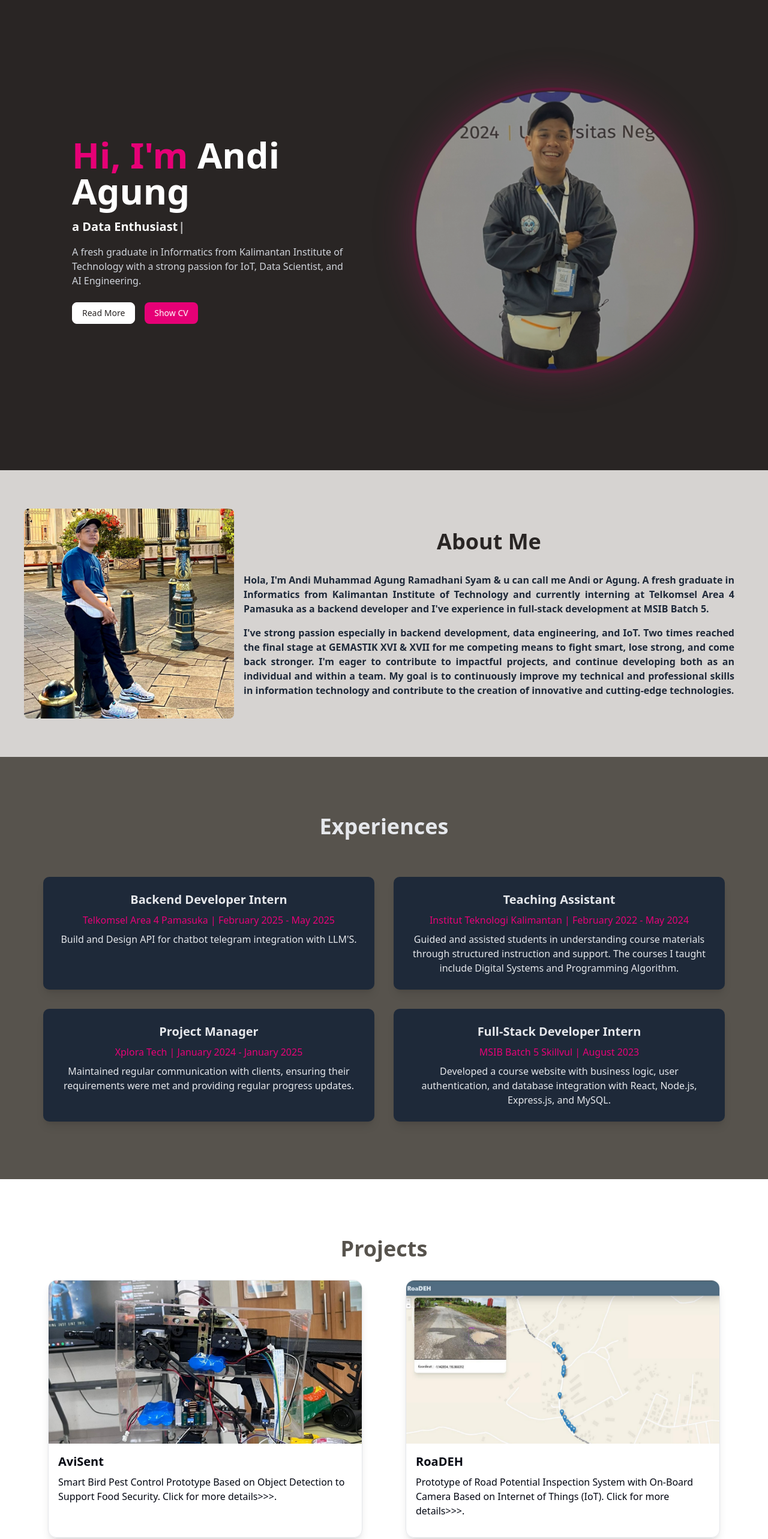
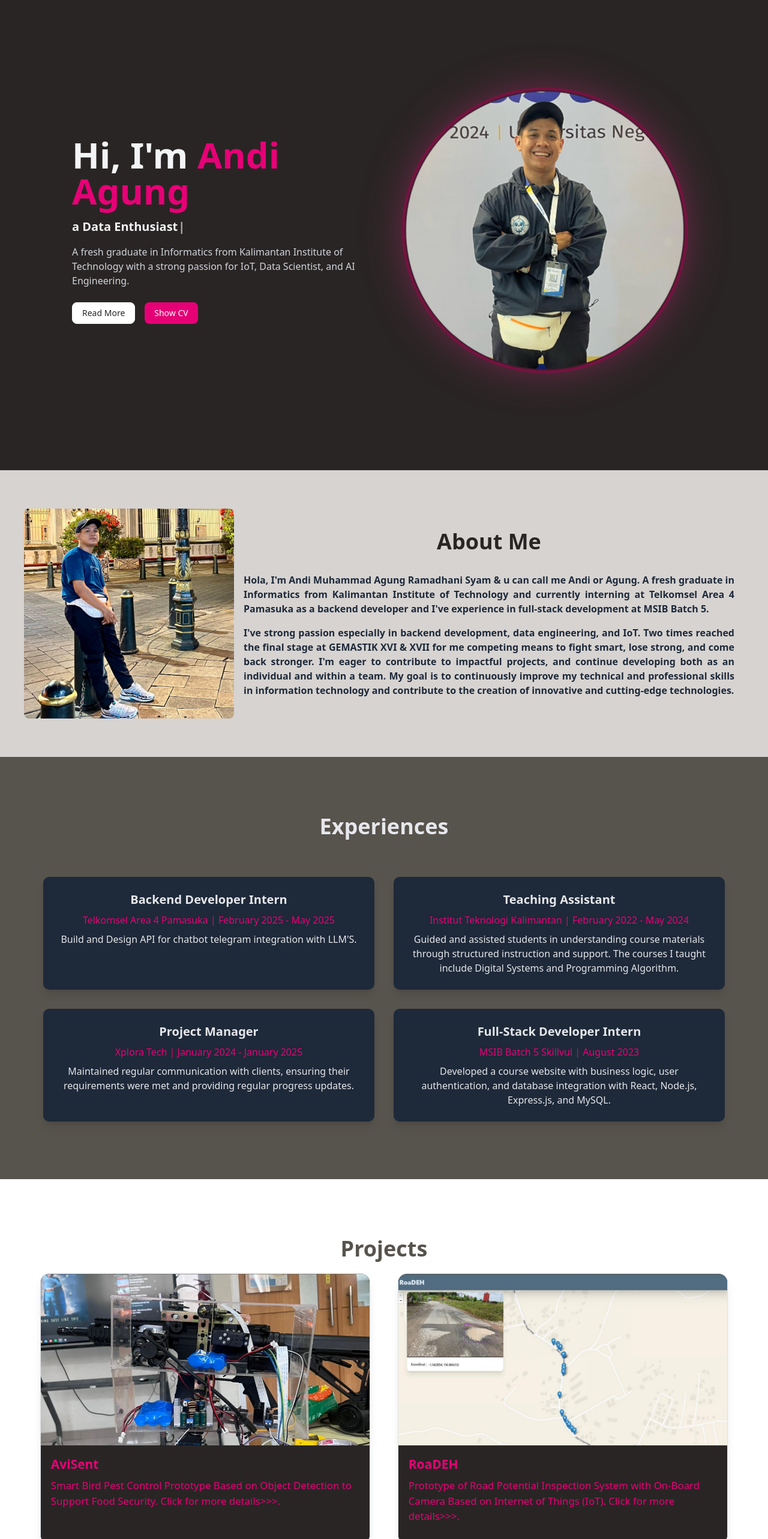
Before and after one commit to possible112/portfolio-pribadi, a Next.js app: page / in a window 1280 px wide. Shown: the part 80-2646 px from the top of the page at 60% size. Built offline with nearby package versions, Linux system fonts and the light colour scheme.

Commit message:
update 2.0

```diff
--- a/src/app/globals.css
+++ b/src/app/globals.css
@@ -23,20 +23,31 @@ html {
 @keyframes pulseRing {
   0% {
     transform: scale(1);
-    opacity: 0.5;
+    opacity: 1.0;
   }
   50% {
     transform: scale(1.2);
-    opacity: 0.7;
+    opacity: 1.7;
   }
   100% {
     transform: scale(1);
-    opacity: 0.5;
+    opacity: 1.5;
   }
 }
 
 .animate-pulse-ring {
   animation: pulseRing 5s infinite;
+}
+
+/* Navbar yang responsif untuk perangkat lebih kecil */
+@media screen and (max-width: 767px) {
+  .navbar-links {
+    display: none; /* Menyembunyikan menu di perangkat mobile */
+  }
+
+  .navbar-hamburger {
+    display: block; /* Menampilkan tombol hamburger */
+  }
 }
 
 
--- a/src/app/page.tsx
+++ b/src/app/page.tsx
@@ -10,14 +10,14 @@ export default function Home() {
   return (
     <main className="w-full">
       {/* Hero Section */}
-      <section id="hero" className="min-h-screen w-full flex items-center justify-center bg-stone-800 text-white px-6">
-        <div className="w-full grid md:grid-cols-2 gap-25 items-center py-16 md:px-24">
-          {/* Kiri: Text */}
-          <div className="space-y-4">
-            <h1 className="text-4xl md:text-6xl font-bold">
-              <span className="text-pink-600">Hi, I&apos;m</span> Andi Agung
+      <section id="hero" className="min-h-screen w-full flex flex-col md:flex-row items-center justify-center bg-stone-800 text-white px-6">
+        <div className="w-full grid md:grid-cols-2 gap-8 items-center py-16 md:px-24">
+          {/* Left: Text */}
+          <div className="space-y-4 text-center md:text-left">
+            <h1 className="text-pink-600 text-4xl md:text-6xl font-bold">
+              <span className="text-gray-100">Hi, I&apos;m</span> Andi Agung
             </h1>
-            <h2 className="text-lg md:text-xl font-semibold text-white">
+            <h2 className="text-lg md:text-xl font-semibold text-gray-100">
               <Typewriter
                 options={{
                   strings: ['a Backend Developer', 'a Data Enthusiast', 'an IoT Explorer'],
@@ -32,7 +32,7 @@ export default function Home() {
               A fresh graduate in Informatics from Kalimantan Institute of Technology
               with a strong passion for IoT, Data Scientist, and AI Engineering.
             </p>
-            <div className="flex gap-4 pt-2">
+            <div className="flex gap-4 pt-2 justify-center md:justify-start">
               <a href="#about">
                 <Button variant="outline" className="border-white text-stone-800 hover:bg-stone-400 hover:text-[#282c54]">
                   Read More
@@ -51,9 +51,9 @@ export default function Home() {
             </div>
           </div>
 
-          {/* Kanan: Foto */}
-          <div className="relative flex justify-center items-center">
-            <div className="relative w-[350px] h-[350px] md:w-[400px] md:h-[400px] rounded-full shadow-[0_0_60px_#7b2a50] ring-4 ring-pink-800/50 ring-offset-2 ring-offset-[#3f1d2d] animate-pulse-ring">
+          {/* Right: Image */}
+          <div className="relative flex justify-center items-center mt-8 md:mt-0">
+            <div className="relative w-[250px] h-[250px] md:w-[400px] md:h-[400px] rounded-full shadow-[0_0_60px_#7b2a50] ring-4 ring-pink-800/50 ring-offset-2 ring-offset-[#3f1d2d] animate-pulse-ring">
               <Image
                 src="/profile.jpg"
                 alt="Andi Agung"
@@ -161,7 +161,7 @@ export default function Home() {
             link="https://drive.google.com/file/d/10Yd6-s-4xo1D6irG9hrXxuOYAVce5Kve/view?usp=sharing"
           />
           <ProjectCard
-            title="Program Switchbox Geolistrik Berbasis Arduino Mega"
+            title="Geoelectric Switchbox Based on Arduino Mega"
             description="This tool may allow users to easily change the configuration of electrodes connected to a power source or measuring instrument by using switching controlled by the Arduino Mega. Click for more details>>>."
             imageUrl="/switchbox.png"
             link="https://drive.google.com/file/d/11JDK1mbTbwFXzQv4OIiqh64WWDp3sklo/view?usp=sharing"
--- a/src/components/Navbar.tsx
+++ b/src/components/Navbar.tsx
@@ -1,13 +1,21 @@
 'use client';
 
+import { useState } from 'react';
+
 export default function Navbar() {
+  const [menuOpen, setMenuOpen] = useState(false);
+
   return (
-    <nav className="w-full backdrop-blur-2xl bg-[rgba(43,38,38,0.88)] sticky top-0 z-50">
+    // Completely hide the navbar on mobile
+    <nav className="w-full backdrop-blur-2xl bg-[rgba(43,38,38,0.88)] sticky top-0 z-50 md:block hidden">
       <div className="max-w-5xl mx-auto px-4 py-4 flex justify-between items-center">
+        {/* Logo/Brand Name */}
         <a href="#hero" className="text-2xl font-bold">
           <span className="text-pink-600">Andi</span> <span className="text-white">Agung</span>
         </a>
-        <div className="space-x-6">
+
+        {/* Navbar Links for Desktop */}
+        <div className="hidden md:flex space-x-6">
           <a
             href="#about"
             className="text-bold text-gray-300 hover:text-pink-600 relative transition-all duration-300 ease-in-out"
@@ -37,7 +45,23 @@ export default function Navbar() {
             <span className="text-bold absolute block h-0.5 w-full bg-pink-600 scale-x-0 transition-transform duration-300 group-hover:scale-x-100"></span>
           </a>
         </div>
+
+        {/* Hamburger Icon for Mobile */}
+        {/* Since we hide the navbar entirely on mobile, no need for hamburger icon */}
       </div>
+
+      {/* Mobile Dropdown Menu */}
+      {/* This is also hidden completely on mobile */}
+      {menuOpen && (
+        <div
+          className="md:hidden bg-stone-800 text-white px-6 py-4 space-y-4 transform transition-all duration-500 ease-in-out w-full max-w-xs"
+        >
+          <a href="#about" className="block">About</a>
+          <a href="#experiences" className="block">Experiences</a>
+          <a href="#projects" className="block">Projects</a>
+          <a href="#contact" className="block">Contact</a>
+        </div>
+      )}
     </nav>
   );
 }
--- a/src/components/ProjectCard.tsx
+++ b/src/components/ProjectCard.tsx
@@ -1,5 +1,6 @@
 'use client';
 
+import { useEffect, useState } from 'react';
 import Image from 'next/image';
 
 type ProjectCardProps = {
@@ -10,9 +11,33 @@ type ProjectCardProps = {
 };
 
 export default function ProjectCard({ title, description, imageUrl, link }: ProjectCardProps) {
+  const [isVisible, setIsVisible] = useState(false);
+
+  useEffect(() => {
+    const observer = new IntersectionObserver(
+      (entries) => {
+        entries.forEach((entry) => {
+          setIsVisible(entry.isIntersecting);
+        });
+      },
+      { threshold: 0.5 } // Trigger when 50% of the element is in the viewport
+    );
+
+    const element = document.getElementById(title); // Make sure each card has a unique ID
+    if (element) observer.observe(element);
+
+    return () => {
+      if (element) observer.unobserve(element);
+    };
+  }, [title]);
+
   return (
-    <div className="rounded-xl overflow-hidden shadow-lg border transition-all duration-300 hover:shadow-xl hover:bg-stone-800 hover:text-stone-200">
-      {/* Gambar Card */}
+    <div
+      id={title}
+      className={`rounded-xl overflow-hidden shadow-lg border transition-all duration-300 cursor-pointer ${isVisible ? 'transform scale-105 bg-stone-800' : ''
+        }`}
+      onClick={() => link && window.open(link, '_blank')}
+    >
       <Image
         src={imageUrl}
         alt={title}
@@ -20,14 +45,18 @@ export default function ProjectCard({ title, description, imageUrl, link }: Proj
         height={900}
         className="w-full object-cover h-68"
       />
-
-      {/* Deskripsi Card */}
-      <div className="p-4 hover:text-stone-200 transition-all duration-300">
-        <h3 className="text-xl font-semibold mb-2 hover:text-stone-200 transition-all duration-300">{title}</h3>
-        <a className="text-justify" href={link} target="_blank" rel="noopener noreferrer">
+      <div className="p-4">
+        <h3
+          className={`text-xl font-bold mb-2 transition-all duration-300 ${isVisible ? 'text-pink-600' : 'text-gray-800'
+            }`}
+        >
+          {title}
+        </h3>
+        <p
+          className={`text-gray-600 text-semibold mb-4 transition-all duration-300 ${isVisible ? 'text-pink-600' : 'text-gray-600'
+            }`}
+        >
           {description}
-        </a>
-        <p className="text-justify text-gray-600 mb-4 hover:text-stone-200 justify-center-safe transition-all duration-300">
         </p>
       </div>
     </div>
```
